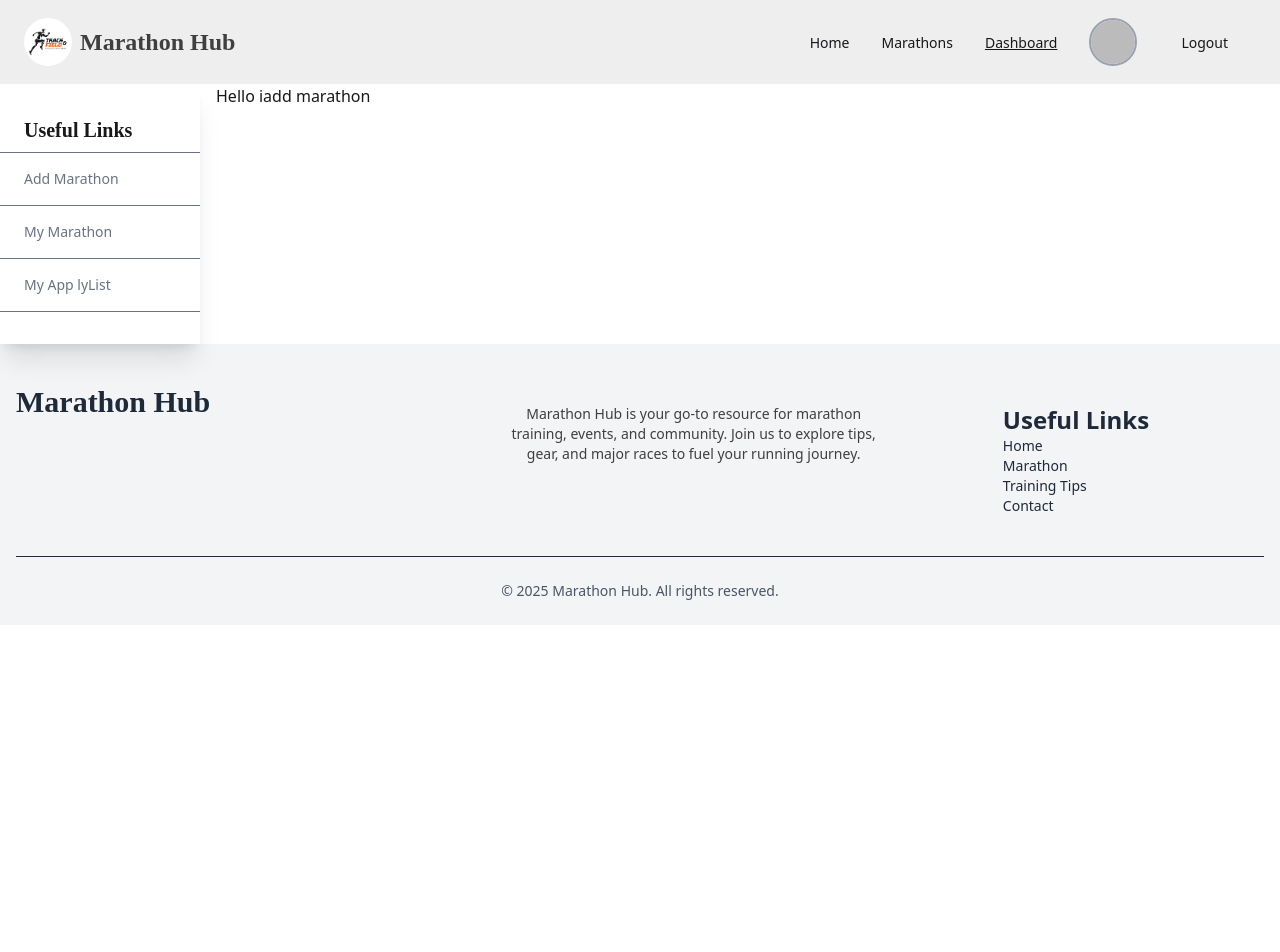
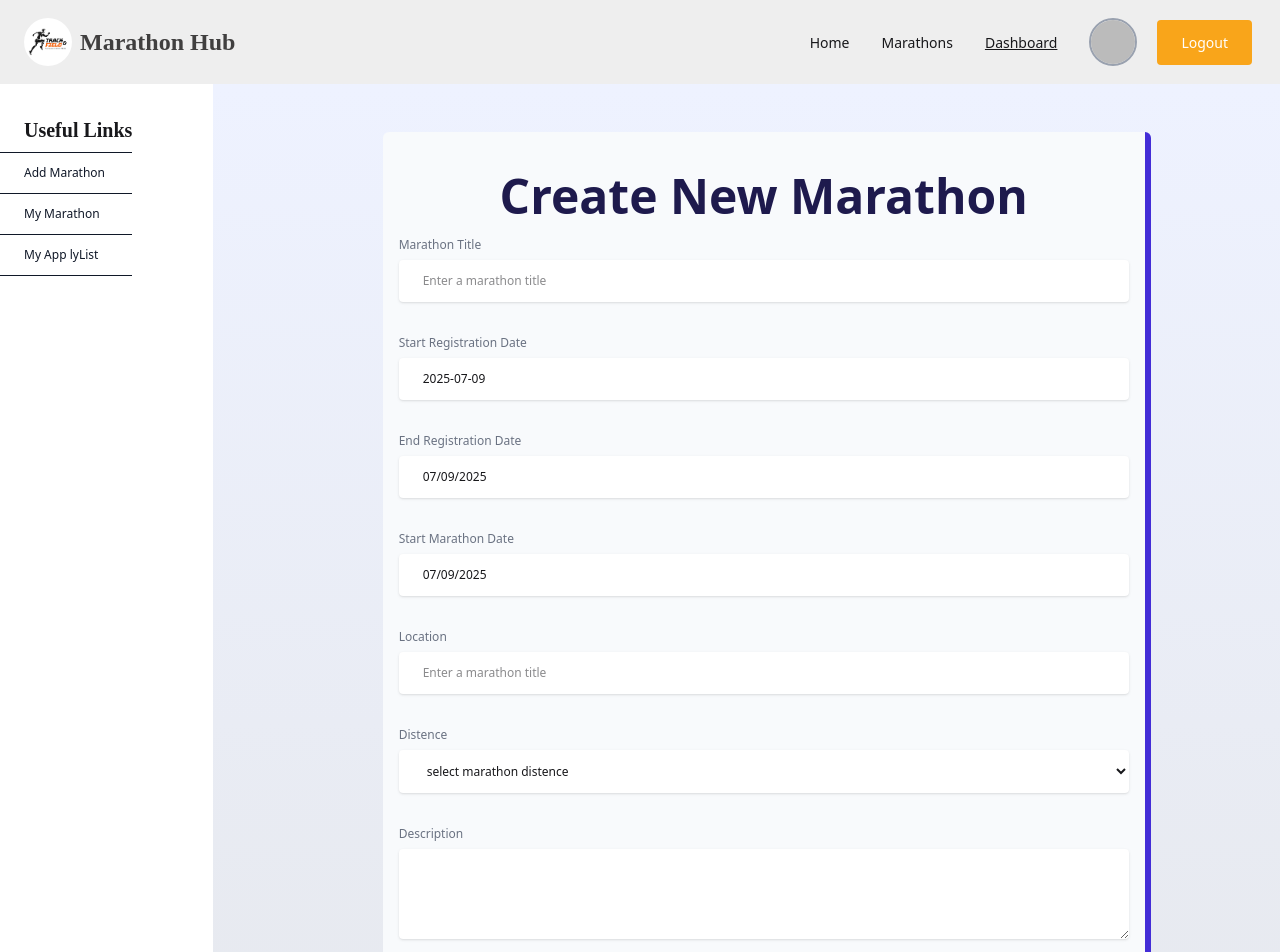
Before and after one commit to Shazidulislam/marathon-management, a React (Vite) app: page /board in a window 1280 px wide. Shown: the top 952 px of the page. Before the commit the page ends 800 px from the top, so only its background shows below. Built offline with nearby package versions, Linux system fonts and the light colour scheme; no server answers; sample sign-in values are in the browser's storage.

Commit message:
create addMarathon sction

```diff
--- a/package.json
+++ b/package.json
@@ -13,7 +13,9 @@
     "@tailwindcss/vite": "^4.1.11",
     "axios": "^1.10.0",
     "firebase": "^11.10.0",
+    "lottie-react": "^2.4.1",
     "react": "^19.1.0",
+    "react-datepicker": "^8.4.0",
     "react-dom": "^19.1.0",
     "react-icons": "^5.5.0",
     "react-router": "^7.6.3",
--- a/src/Component/Navbar.jsx
+++ b/src/Component/Navbar.jsx
@@ -53,7 +53,7 @@ const Navbar = () => {
                                 </figure>
                             </li>
                             <li>
-                                <button onClick={handleSignOut} className='px-6 '>Logout</button>
+                                <button onClick={handleSignOut} className='px-6 py-3 bg-[#F9A51A] text-white'>Logout</button>
                             </li>
                 </>   : <>
 
--- /dev/null
+++ b/src/Component/UpComingMarathon.jsx
@@ -0,0 +1,28 @@
+import axios from 'axios';
+import React, { useEffect, useState } from 'react';
+import UpComingMarathonCard from './UpComingMarathonCard';
+
+const UpComingMarathon = () => {
+const [marathonData , setMarathonData] = useState([])
+
+    useEffect(()=>{
+        axios(`${import.meta.env.VITE_MARATHON_url}/upComingMarathon`)
+        .then((res)=>{
+            setMarathonData(res.data)
+        })
+    })
+
+    return (
+        <div className='py-10  bg-gradient-to-tl from-[#827cf4] to-[#feeaea]   '>
+            <h1 className=' text-2xl md:text-4xl lg:text-5xl pb-5 font-bold text-center text-indigo-900'>Upcoming Marathons</h1>
+           <div className='px-4 md:px-12 mx-auto pt-10 grid grid-cols-1 md:grid-cols-2 lg:grid-cols-3 gap-4'>
+            {
+                marathonData?.map((marathon)=><UpComingMarathonCard key={marathon._id} marathon={marathon} ></UpComingMarathonCard>)
+            }
+
+           </div>
+        </div>
+    );
+};
+
+export default UpComingMarathon;
--- /dev/null
+++ b/src/Component/UpComingMarathonCard.jsx
@@ -0,0 +1,37 @@
+import React from 'react';
+
+const UpComingMarathonCard = ({marathon}) => {
+
+    const {image , title ,startRegistrationDate ,endRegistrationDate , marathonStartDate , distance ,  description , location  } = marathon || {}
+
+    return (
+    <div className="max-w-xs md:max-w-sm  rounded-md shadow-md bg-base-100   ">
+        <img src={image} alt="" className="object-cover object-center w-full rounded-t-md h-72  bg-gray-500" />
+        <div className="flex flex-col justify-between py-6 px-3 space-y-8">
+            <div className="space-y-2 flex-1">
+                <h2 className="text-2xl   text-indigo-900 font-bold">{title}</h2>
+                <p className=" text-gray-600 text-sm font-semibold">{description}</p>
+                <p>
+                    <span className='font-bold text-gray-800 '>Date : </span>
+                    <span className = "text-gray-500 font-semibold">{marathonStartDate}</span>
+                </p>
+                <p>
+                    <span className='font-bold text-gray-800'>Location : </span>
+                    <span  className = "text-gray-500 font-semibold" >{location}</span>
+                </p>
+                <p>
+                    <span className='font-bold text-gray-800'>Distance : </span>
+                    <span  className = "text-gray-500 font-semibold" >{distance}</span>
+                </p>
+                <p>
+                    <span className='font-bold text-gray-800'>Registration : </span>
+                    <span  className = "text-gray-500 font-semibold" >{startRegistrationDate} - {endRegistrationDate}</span>
+                </p>
+            </div>
+        <button type="button" className="w-full  p-3 font-semibold tracking-wide rounded  bg-violet-600  text-gray-50">See Deatils</button>
+        </div>
+    </div>
+    );
+};
+
+export default UpComingMarathonCard;
--- a/src/Pages/AddMarathon.jsx
+++ b/src/Pages/AddMarathon.jsx
@@ -1,9 +1,92 @@
-import React from 'react';
+import React, { use, useState } from 'react';
+import DatePicker from 'react-datepicker';
+import "react-datepicker/dist/react-datepicker.css";
+import AuthContexts from '../Contexts/AuthContexts';
+
 
 const AddMarathon = () => {
+    const [ startRegistionDate , setStartRegistionDate ] = useState(new Date());
+    const [ endRegistionDate , setEndRegistionDate ] = useState(new Date());
+    const [ startMarathon , setStartMarathon ] = useState(new Date());
+    const [totalRegistion , setTotalRegistion] = useState(0)
+
+    const {user} = use(AuthContexts)
+
+    const handleAddMarathon=(e)=>{
+        e.preventDefault()
+        const form = e.target;
+        console.log(form)
+        const formData = new FormData(form)
+        const marathonData = Object.fromEntries(formData.entries())
+        marathonData.marathonCreateor = user?.email;
+        const lengthMarathon = []
+        lengthMarathon.push(marathonData)
+         setTotalRegistion((prev)=> prev + lengthMarathon.length )
+        const subMissionMarathon = {...marathonData , createdAt:new Date() , totalRegistrationCount:totalRegistion }
+        console.log(subMissionMarathon , )
+
+    }
+
     return (
-        <div>
-            <h2>Hello iadd marathon</h2>
+        <div className = "min-h-screen  py-12 bg-gradient-to-b  md:pl-10 pl-2 from-indigo-50 px-3 md:px-0 mx-auto to-gray-200">
+            {/* addmarathon container */}
+            <div className='max-w-sm md:max-w-lg lg:max-w-3xl bg-slate-50 py-2  md:py-10 text-center md:border-b-6 md:border-r-6 md:rounded-br-3xl md:border-b-indigo-700 md:border-r-indigo-700 rounded-md mx-auto '>
+               <h1 className='text-xl md:text-3xl lg:text-5xl font-bold text-indigo-950'>Create New Marathon</h1>
+
+               <form onSubmit={handleAddMarathon} >
+                    <fieldset className="fieldset  rounded-box   p-4">
+                       <label className="label font-medium text-xm text-gray-500">Marathon Title</label>
+                       <input type="text" required name='marathon_title' className="px-6 py-3 bg-base-100 outline-none shadow rounded  w-full " placeholder="Enter a marathon title" />
+                    </fieldset>
+                    <fieldset className="fieldset  rounded-box   p-4">
+                       <label className="label font-medium text-xm text-gray-500">Start Registration Date </label>
+                       <DatePicker required  selected={startRegistionDate} dateFormat="yyyy-MM-dd" name='startRegistion' className='px-6 py-3 bg-base-100 outline-none shadow rounded  w-full' onChange={(date)=>setStartRegistionDate(date)} />
+                    </fieldset>
+
+                    <fieldset className="fieldset  rounded-box   p-4">
+                       <label className="label font-medium text-xm text-gray-500">End Registration Date </label>
+                        <DatePicker required name='endRegistion' selected={endRegistionDate} ateFormat="yyyy-MM-dd" className='px-6 py-3 bg-base-100 outline-none shadow rounded  w-full' onChange={(date)=>setEndRegistionDate(date)} />
+                    </fieldset>
+                    <fieldset className="fieldset  rounded-box   p-4">
+                       <label className="label font-medium text-xm text-gray-500">Start Marathon Date </label>
+                        <DatePicker required name='startMarathon' selected={startMarathon} ateFormat="yyyy-MM-dd" className='px-6 py-3 bg-base-100 outline-none shadow rounded  w-full' onChange={(date)=>setStartMarathon(date)} />
+                    </fieldset>
+
+                    <fieldset className="fieldset  rounded-box   p-4">
+                       <label className="label font-medium text-xm text-gray-500">Location</label>
+                       <input type="text" required name='location' className="px-6 py-3 bg-base-100 outline-none shadow rounded  w-full " placeholder="Enter a marathon title" />
+                    </fieldset>
+
+                     <fieldset className="fieldset  rounded-box   p-4">
+                       <label className="label font-medium text-xm text-gray-500">Distence</label>
+                       <select required defaultValue="Pick a text editor" name='distence' className="py-3 px-6 bg-white rounded  outline-none border-none shadow w-full">
+                        <option disabled={false}>select marathon distence</option>
+                        <option>5km</option>
+                        <option>10km</option>
+                        <option>15km</option>
+                        <option>20km</option>
+                        <option>30km</option>
+                        <option>35km</option>
+                        <option>40km</option>
+                    </select>
+                    </fieldset>
+                     <fieldset className="fieldset  rounded-box   p-4">
+                       <label className="label font-medium text-xm text-gray-500">Description</label>
+
+                       <textarea className='bg-white outline-none rounded shadow' rows="5" required  name="description" id=""></textarea>
+                    </fieldset>
+                     <fieldset className="fieldset  rounded-box   p-4">
+                       <label className="label font-medium text-xm text-gray-500">Marathon Image</label>
+                       <input type="url" required name='image' className="px-6 py-3 bg-base-100 outline-none shadow rounded  w-full " placeholder="Enter a marathon title" />
+                    </fieldset>
+
+                     <fieldset className="fieldset  rounded-box   p-4">
+                       <button className='w-full py-3 text-lg text-white rounded font-bold bg-indigo-900'>Add A Marathon</button>
+                    </fieldset>
+
+
+               </form>
+            </div>
         </div>
     );
 };
--- a/src/Pages/DashBoard.jsx
+++ b/src/Pages/DashBoard.jsx
@@ -10,29 +10,32 @@ const Dashboard = () => {
                  <Navbar></Navbar>
             </header>
             <main>
-                <div className='grid grid-cols-12 gap-4  bg-base-100'>
-                    <div className='col-span-2 text-sm py-8  font-medium bg-base-100 shadow-xl'>
+                <div className='grid grid-cols-12  bg-base-100'>
+                    <div className=' col-span-12 flex md:col-span-2 text-sm py-8  font-medium bg-base-100 shadow-xl'>
                         <ul className=''>
-                        <h2 className='font-bold text-xl pl-6 pb-2 text_rancho'>Useful Links</h2>
+                        <h2 className='font-bold  lg:text-xl pl-6 pb-2 text_rancho'>Useful Links</h2>
 
                             <li>
-                               <p className=' py-4  pl-6 text-gray-500 border-t font-medium'>
+                               <p className=' py-3 pl-1 md:pl-6 text-xs text-gray-900 border-t font-medium'>
                                  <Link to={"/board"}>Add Marathon</Link>
                                </p>
                             </li>
                             <li>
-                               <p className=' py-4  pl-6  text-gray-500 border-t  font-medium'>
+                               <p className=' py-3 pl-1 md:pl-6 text-xs text-gray-900 border-t  font-medium'>
                                  <Link to={"/board/mymarathon"}>My Marathon</Link>
                                </p>
                             </li>
                             <li>
-                                <p className=' py-4  pl-6  text-gray-500 border-t border-b font-medium'>
+                                <p className=' py-3 pl-1 md:pl-6 text-xs text-gray-900 border-t border-b font-medium'>
                                     <Link to={"/board/myapply"}>My App lyList</Link>
                                 </p>
                             </li>
                         </ul>
+                        <div className='block md:hidden'>
+                            <h2>animation</h2>
+                        </div>
                     </div>
-                    <div className='col-span-10'>
+                    <div className= '  col-span-12 md:col-span-10'>
                         <Outlet></Outlet>
                     </div>
                 </div>
--- a/src/Pages/Home.jsx
+++ b/src/Pages/Home.jsx
@@ -1,5 +1,6 @@
 import React from 'react';
 import Banner from '../Component/Banner';
+import UpComingMarathon from '../Component/UpComingMarathon';
 
 const Home = () => {
     return (
@@ -8,7 +9,8 @@ const Home = () => {
                 <Banner></Banner>
             </section>
             <main>
-
+               {/* upcomingmarathon section  */}
+               <UpComingMarathon></UpComingMarathon>
             </main>
         </div>
     );
```
Also changed, not shown: 1 other file (tests, documents, lock files or other folders).
